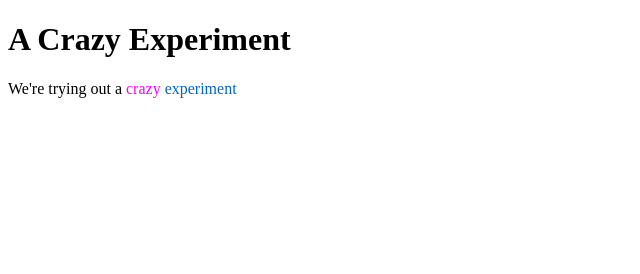
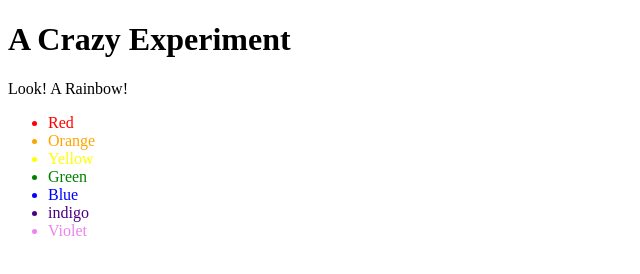
Before and after one commit to rsousaj/git-study, a plain HTML site: page crazy.html in a window 1280 px wide. Shown: the whole page, without its empty margins (0-640 px from the left). Drawn offline with Linux system fonts and the light colour scheme.

Commit message:
Add a rainbow to crazy.html

```diff
--- a/crazy.html
+++ b/crazy.html
@@ -7,6 +7,15 @@
 </head>
 <body>
     <h1>A Crazy Experiment</h1>
-    <p>We're trying out a <span style="color: #F0F">crazy</span> <span style="color: #06C">experiment</span></p>
+    <p>Look! A Rainbow!</p>
+    <ul>
+        <li style="color: red">Red</li>
+        <li style="color: orange">Orange</li>
+        <li style="color: yellow">Yellow</li>
+        <li style="color: green">Green</li>
+        <li style="color: blue">Blue</li>
+        <li style="color: indigo">indigo</li>
+        <li style="color: violet">Violet</li>
+    </ul>
 </body>
 </html>
```
